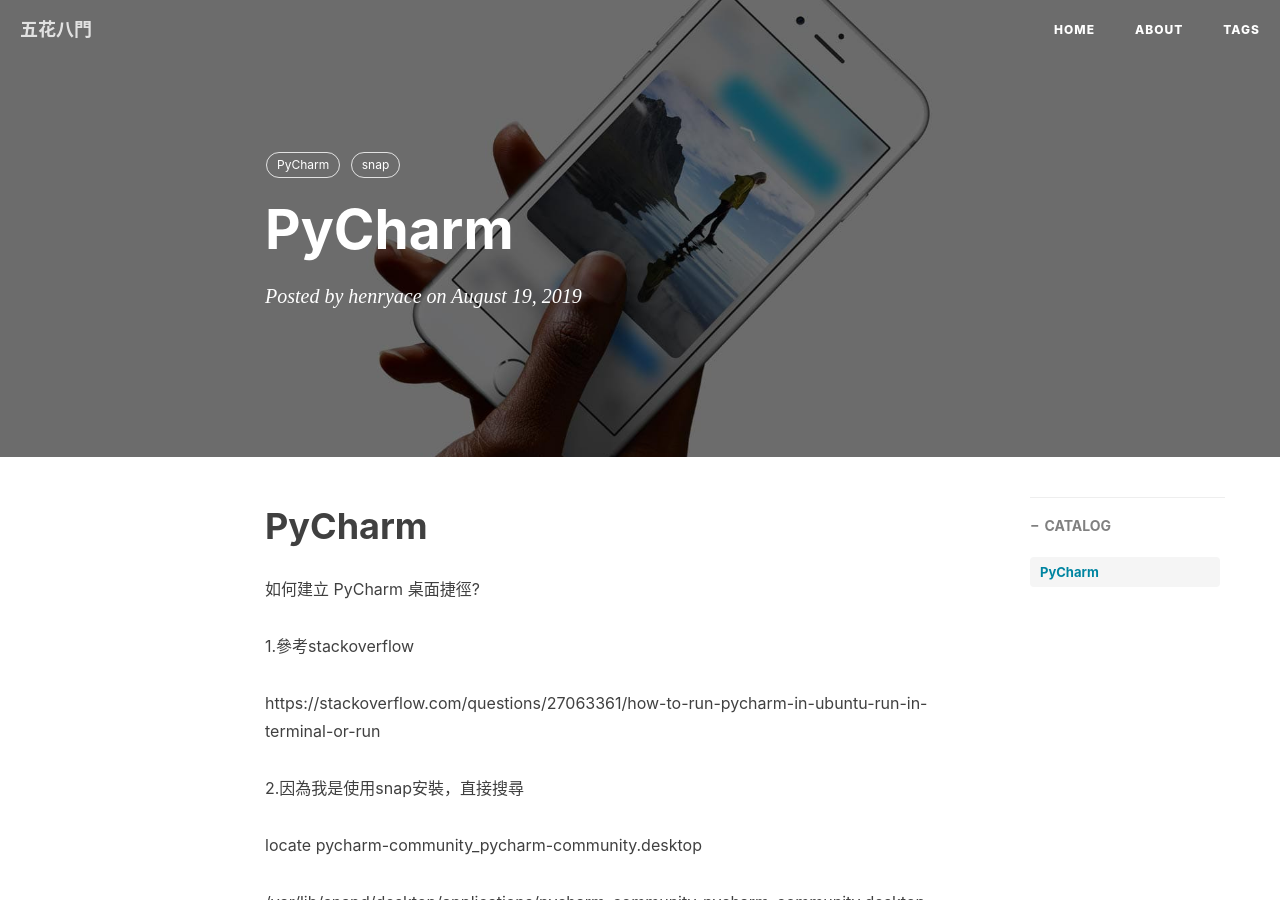
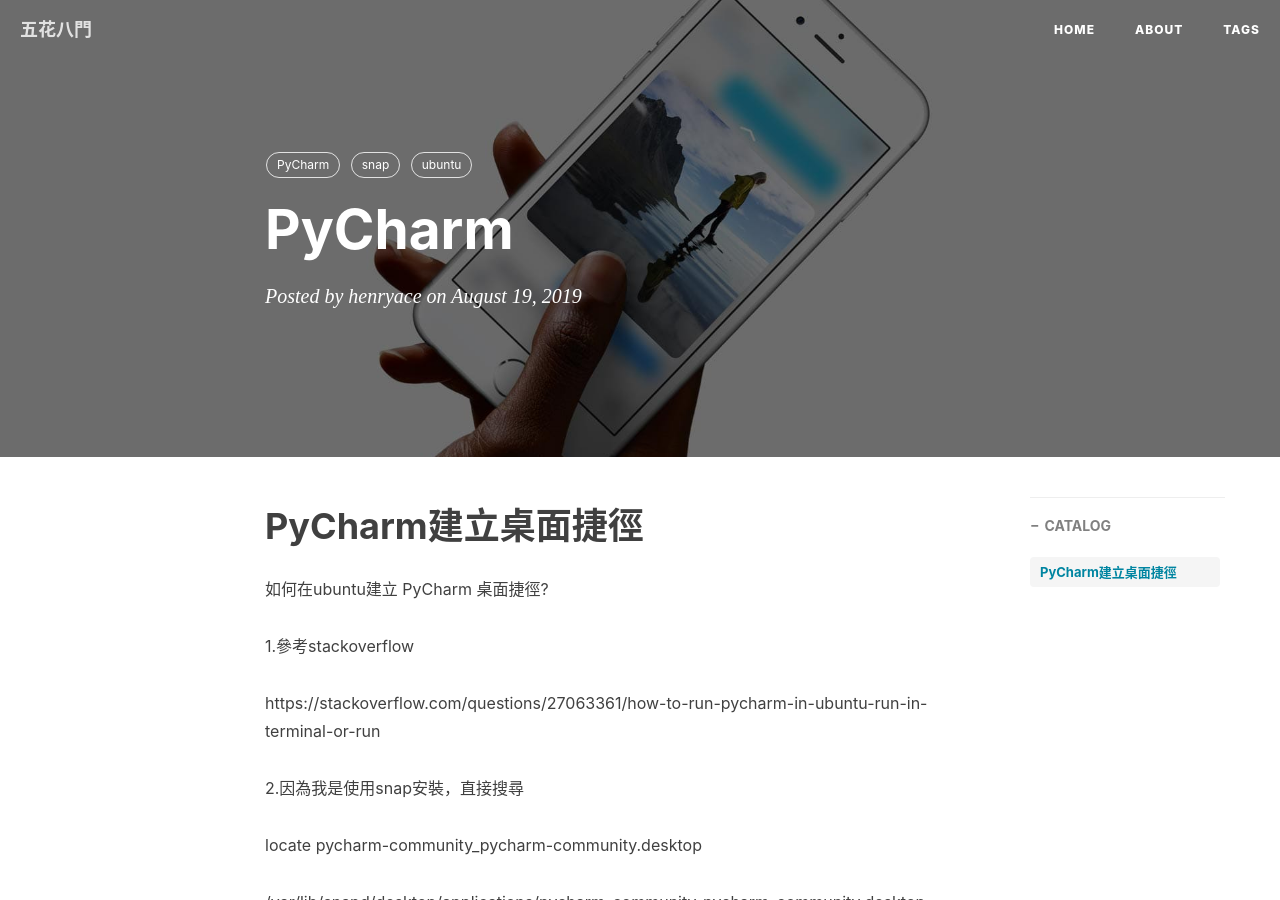
Before and after one commit to henryace/henryace.github.io, a Jekyll site: the page built from _posts/2019-08-19-PyCharm.md, in a window 1280 px wide and 900 px high. Built offline with Jekyll 4.4.1, drawn with Linux system fonts in a browser that asks for light colours; nearby versions of some CDN libraries; comment, search, counter and statistics services are not loaded.

Commit message:
Update 2019-08-19-PyCharm.md

```diff
--- a/_posts/2019-08-19-PyCharm.md
+++ b/_posts/2019-08-19-PyCharm.md
@@ -9,10 +9,11 @@
 tags:
     - PyCharm
     - snap
+    - ubuntu
 ---
-# PyCharm
+# PyCharm建立桌面捷徑
 
-如何建立 PyCharm 桌面捷徑?
+如何在ubuntu建立 PyCharm 桌面捷徑?
 
 1.參考stackoverflow<br>
 
```
